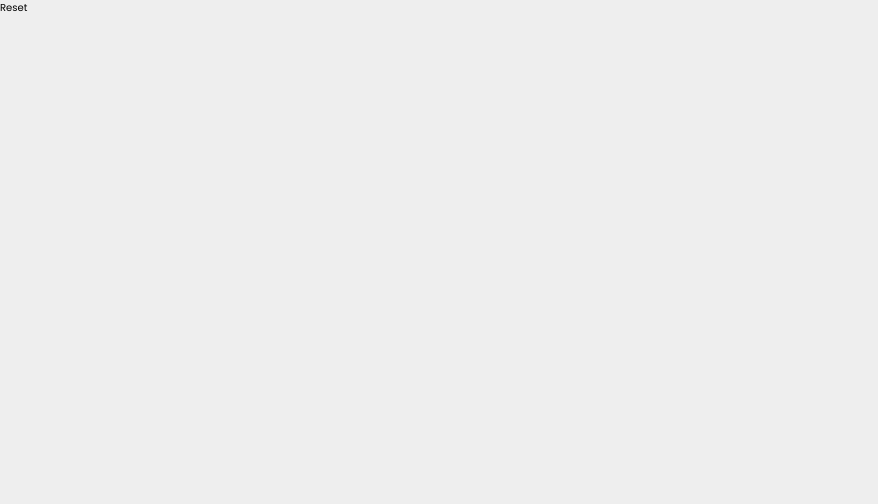
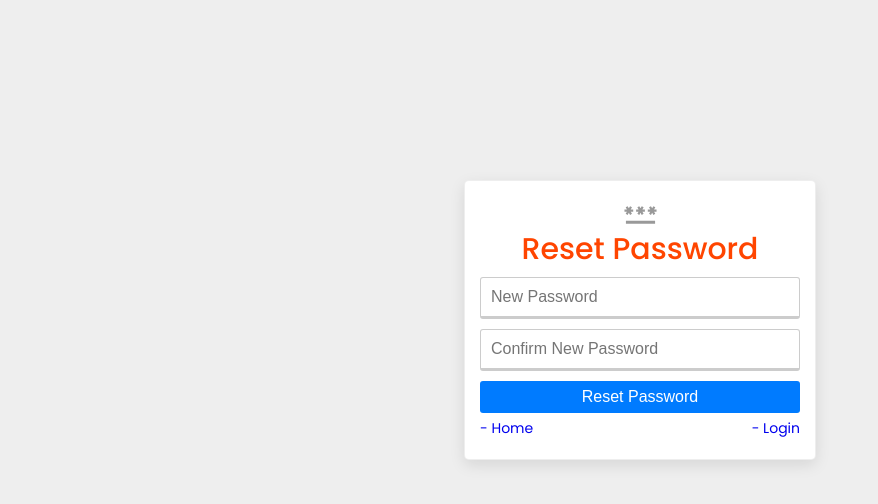
Before and after one commit to Bek85/Pinvent, a React (Vite) app in the folder client/: page /resetpassword/1 in a window 1280 px wide. Shown: the top 504 px of the page, without its empty margins (0-878 px from the left). Built offline with nearby package versions, Linux system fonts and the light colour scheme.

Commit message:
create reset password page

```diff
--- a/client/src/pages/auth/Forgot.jsx
+++ b/client/src/pages/auth/Forgot.jsx
@@ -20,7 +20,7 @@
             </button>
             <div className={styles.links}>
               <Link to='/'> - Home</Link>
-              <Link to='/register'> - Register</Link>
+              <Link to='/login'> - Login</Link>
             </div>
           </form>
         </div>
--- a/client/src/pages/auth/Reset.jsx
+++ b/client/src/pages/auth/Reset.jsx
@@ -1,5 +1,41 @@
-import React from 'react';
+import styles from './auth.module.scss';
+import { MdPassword } from 'react-icons/md';
+import Card from 'pinvent/components/card/Card';
+import { Link } from 'react-router-dom';
 
 export default function Reset() {
-  return <div>Reset</div>;
+  return (
+    <div className={`container ${styles.auth}`}>
+      <Card>
+        <div className={styles.form}>
+          <div className='--flex-center'>
+            <MdPassword size={35} color='#999' />
+          </div>
+          <h2>Reset Password</h2>
+          <form>
+            <input
+              type='password'
+              placeholder='New Password'
+              required
+              name='password'
+            />
+            <input
+              type='password'
+              placeholder='Confirm New Password'
+              required
+              name='password'
+            />
+
+            <button type='submit' className='--btn --btn-primary --btn-block'>
+              Reset Password
+            </button>
+            <div className={styles.links}>
+              <Link to='/'> - Home</Link>
+              <Link to='/login'> - Login</Link>
+            </div>
+          </form>
+        </div>
+      </Card>
+    </div>
+  );
 }
```
